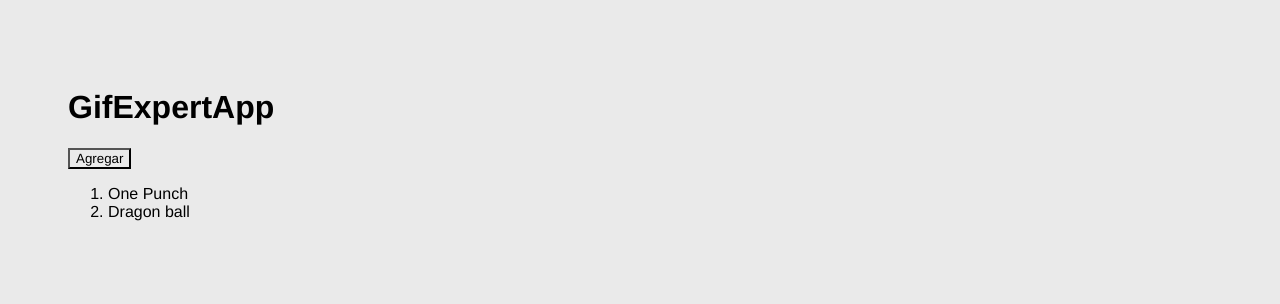
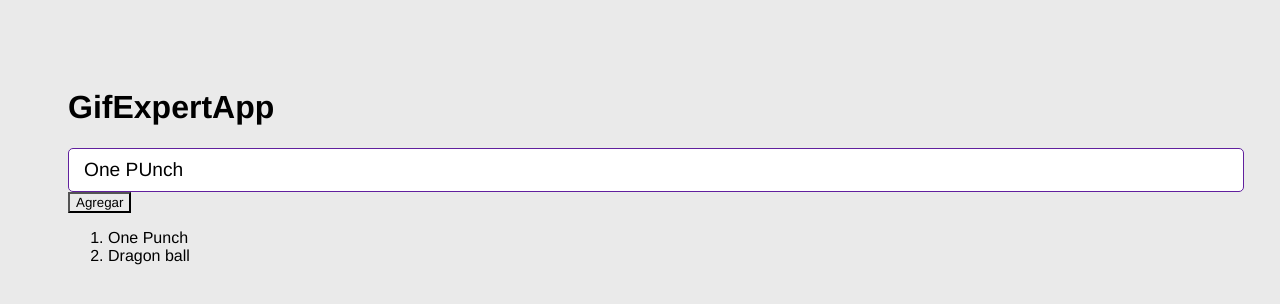
Before and after one commit to analiaz/React-Cero-a-experto, a React (Vite) app in the folder 04-gif-expert-app/: page / in a window 1280 px wide. Shown: the top 304 px of the page. Built offline with nearby package versions, Linux system fonts and the light colour scheme.

Commit message:
input gift

```diff
--- a/04-gif-expert-app/src/GifExpertApp.jsx
+++ b/04-gif-expert-app/src/GifExpertApp.jsx
@@ -1,4 +1,5 @@
 import React, { useState } from 'react'
+import AddCategory from './components/AddCategory';
 
 const GifExpertApp = () => {
 
@@ -11,6 +12,9 @@
   return (
     <>
        <h1>GifExpertApp</h1>
+
+        <AddCategory />
+
         <button onClick={ onAddCategory }>Agregar</button>
        <ol>
             {categories.map( category => {
--- /dev/null
+++ b/04-gif-expert-app/src/components/AddCategory.jsx
@@ -0,0 +1,28 @@
+import React, { useState } from 'react'
+
+const AddCategory = () => {
+
+    const [inputValue, setInputValue] = useState('One PUnch');
+
+    const onInputChange = ({target}) => {
+        setInputValue(target.value);
+    }
+
+    const onSubmit = ( event ) => {
+        event.preventDefault();
+        console.log(inputValue);
+    }
+
+    return (
+        <form onSubmit={(event) => onSubmit(event)}>
+            <input type="text"
+            placeholder='Buscar gifs'
+            value={inputValue}
+            onChange={onInputChange}
+           />
+        </form>
+
+  )
+}
+
+export default AddCategory
--- a/04-gif-expert-app/src/main.jsx
+++ b/04-gif-expert-app/src/main.jsx
@@ -2,6 +2,7 @@
 import ReactDOM from 'react-dom/client'
 import GifExpertApp from './GifExpertApp'
 import styles from './styles.css'
+
 
 ReactDOM.createRoot(document.getElementById('root')).render(
   <React.StrictMode>
```
